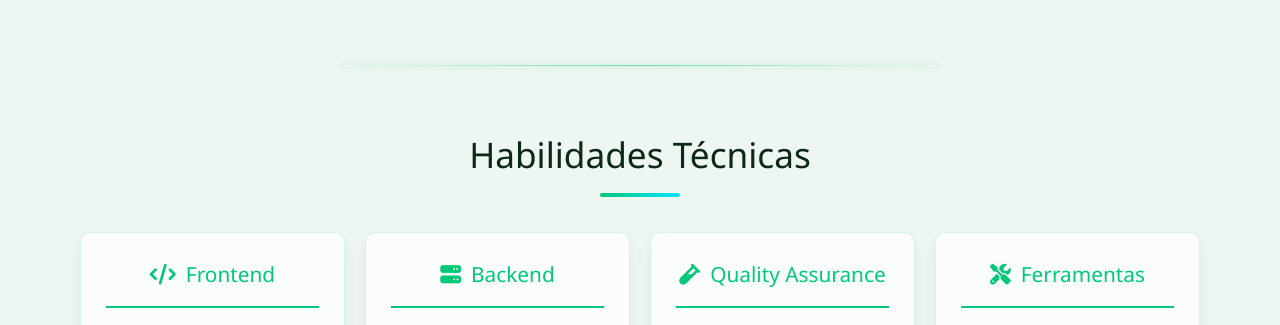
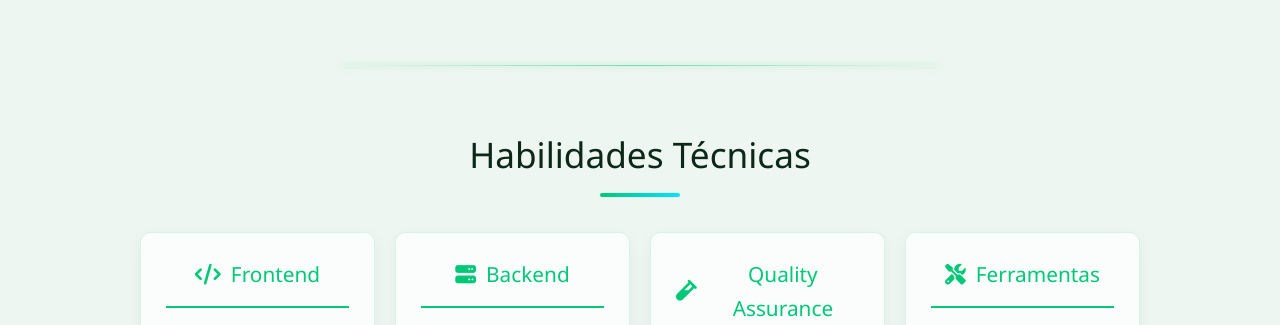
Before and after one commit to davidnobrega/curriculo-davidnobrega, a website: page index.html in a window 1280 px wide. Shown: the part 2850-3175 px from the top of the page. Drawn offline with Linux system fonts and the light colour scheme.

Commit message:
Increase skills container padding to 140px
Co-Authored-By: Claude Sonnet 4.6 <noreply@anthropic.com>

```diff
--- a/src/styles.css
+++ b/src/styles.css
@@ -371,7 +371,7 @@ h2::after {
 /* Habilidades */
 .habilidades .container {
   max-width: 100%;
-  padding: 0 80px;
+  padding: 0 140px;
 }
 
 .habilidades-categorias {
```
Also changed, not shown: dist/styles.css.
